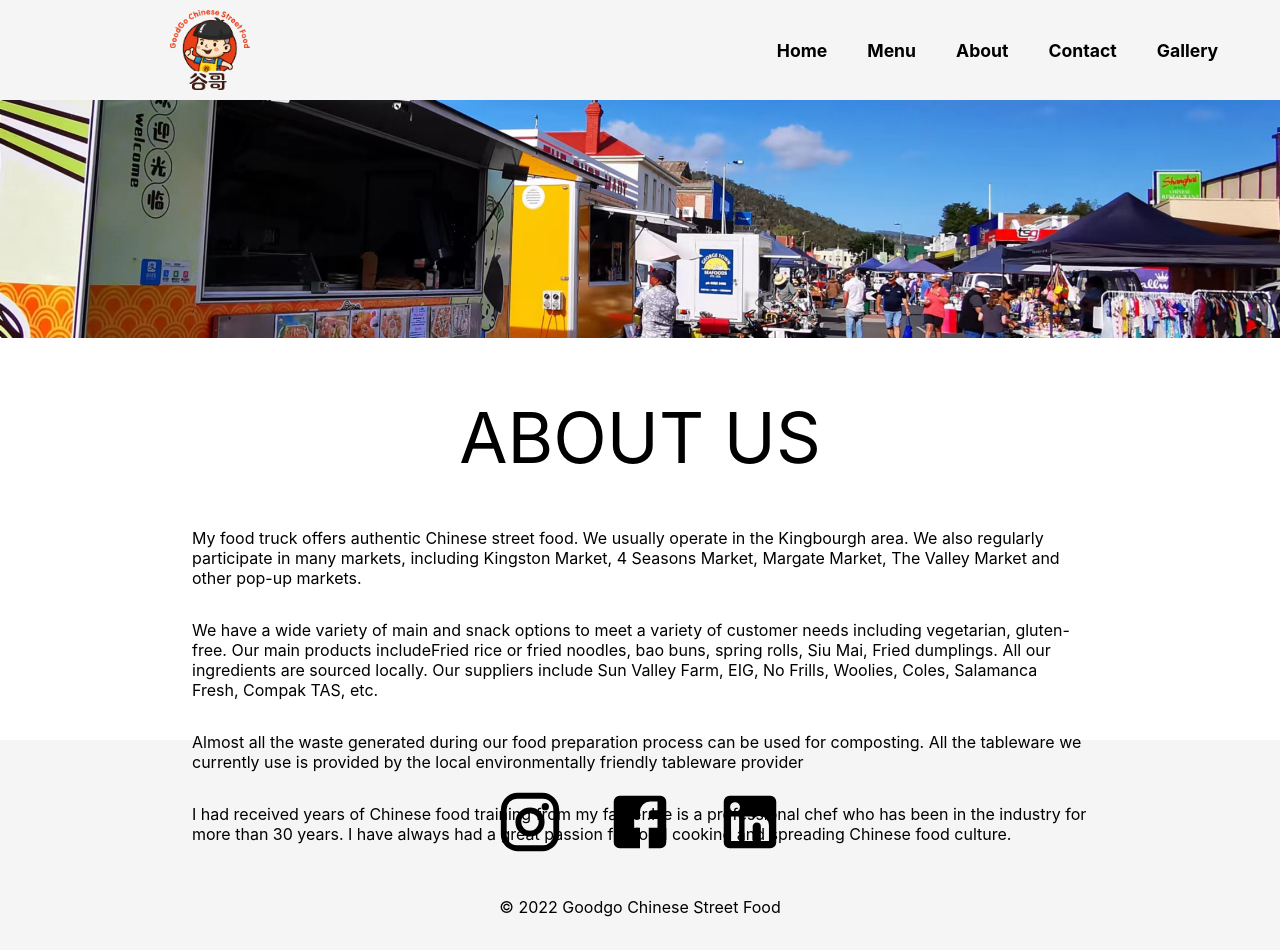
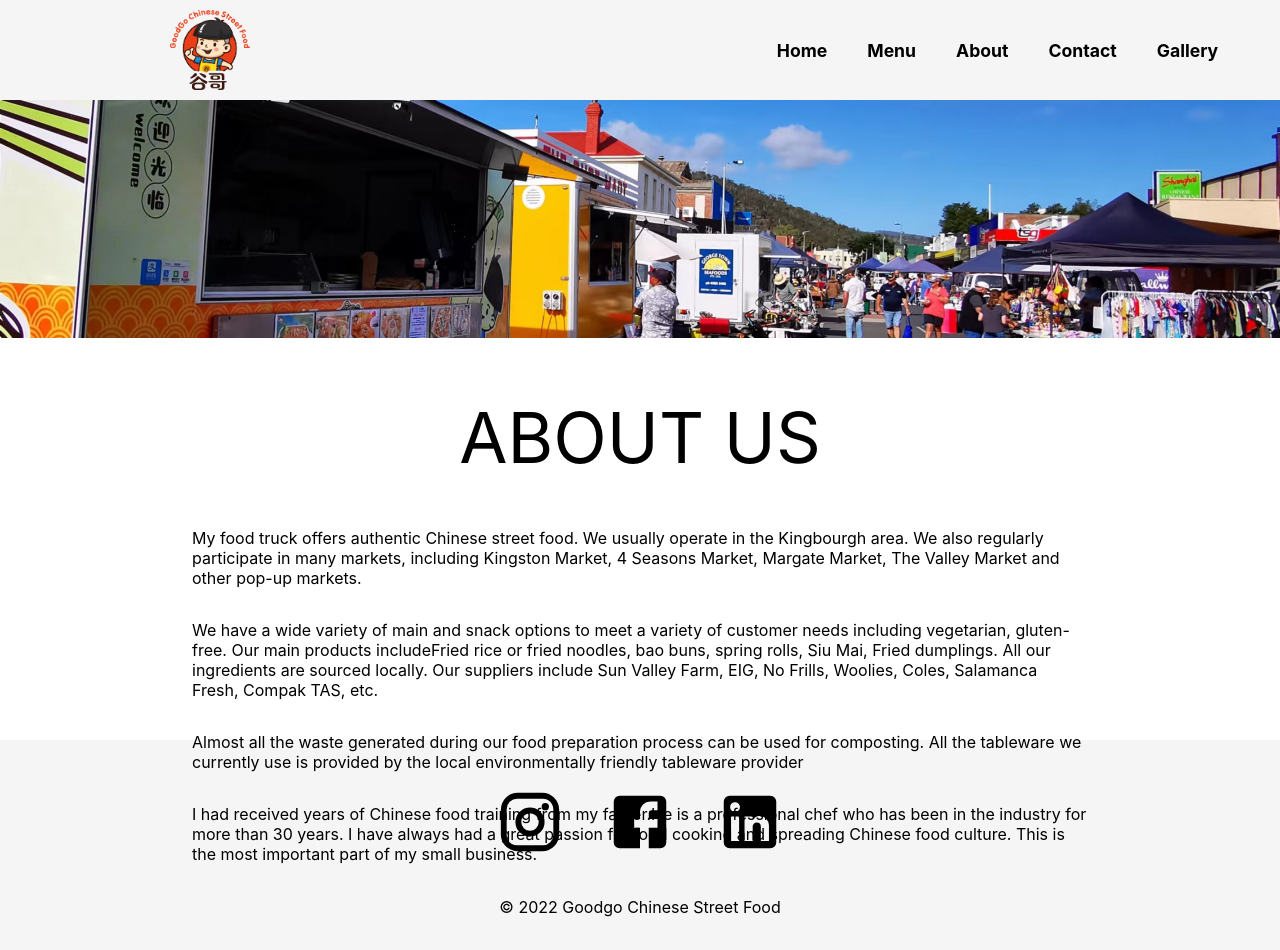
Before and after one commit to WeitaoJiang85/react-final-project-foodvan, a React (Create React App) app: page /about in a window 1280 px wide. Built offline with nearby package versions, Linux system fonts and the light colour scheme; no server answers; a web font is replaced by a local one.

Commit message:
set up yaml

```diff
--- a/src/pages/About.js
+++ b/src/pages/About.js
@@ -33,7 +33,8 @@ export default function About() {
           I had received years of Chinese food training from my father.He is a
           professional chef who has been in the industry for more than 30 years.
           I have always had a great passion for food cooking and spreading
-          Chinese food culture.
+          Chinese food culture. This is the most important part of my small
+          business.
         </p>
       </div>
     </div>
```
